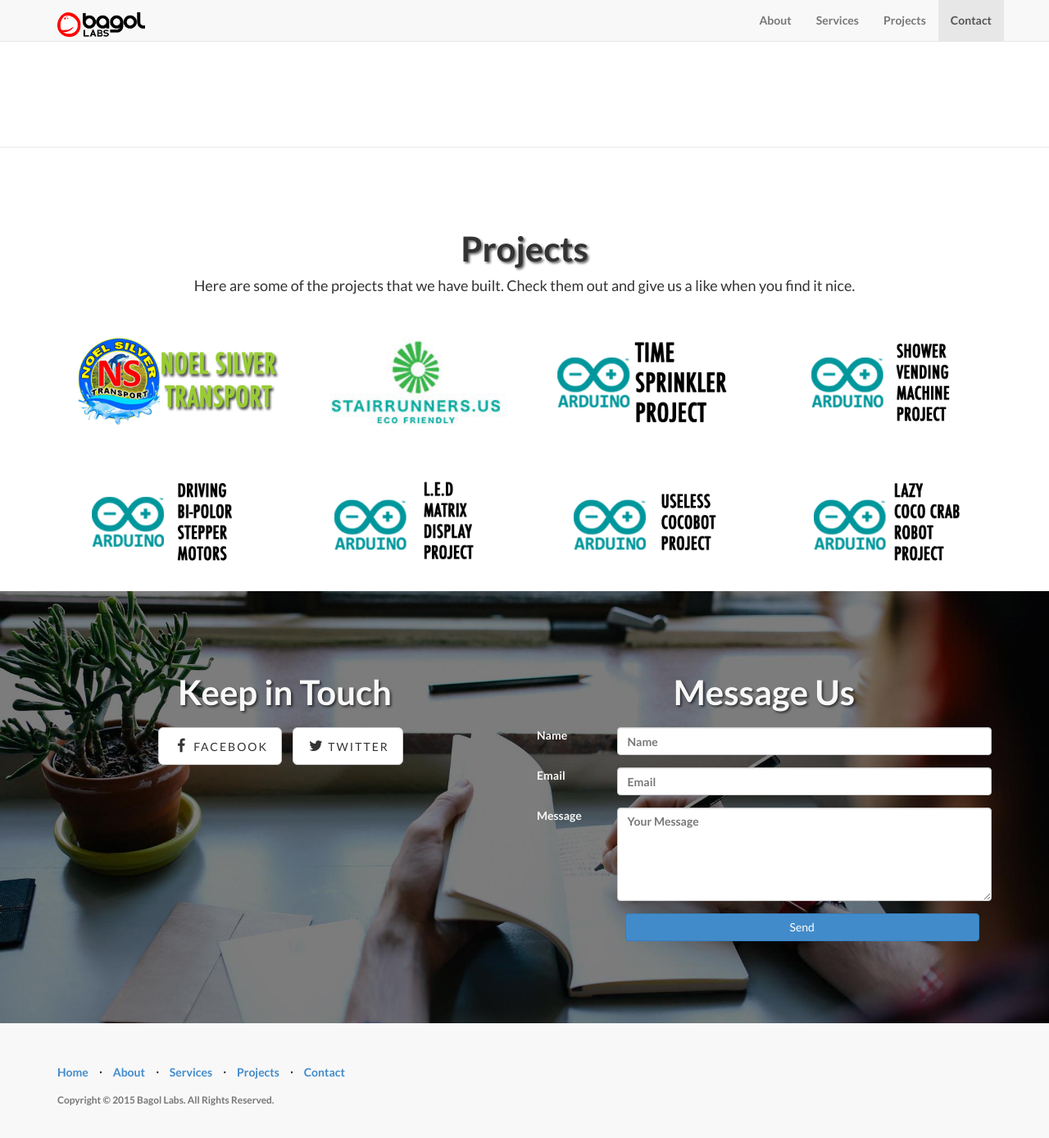
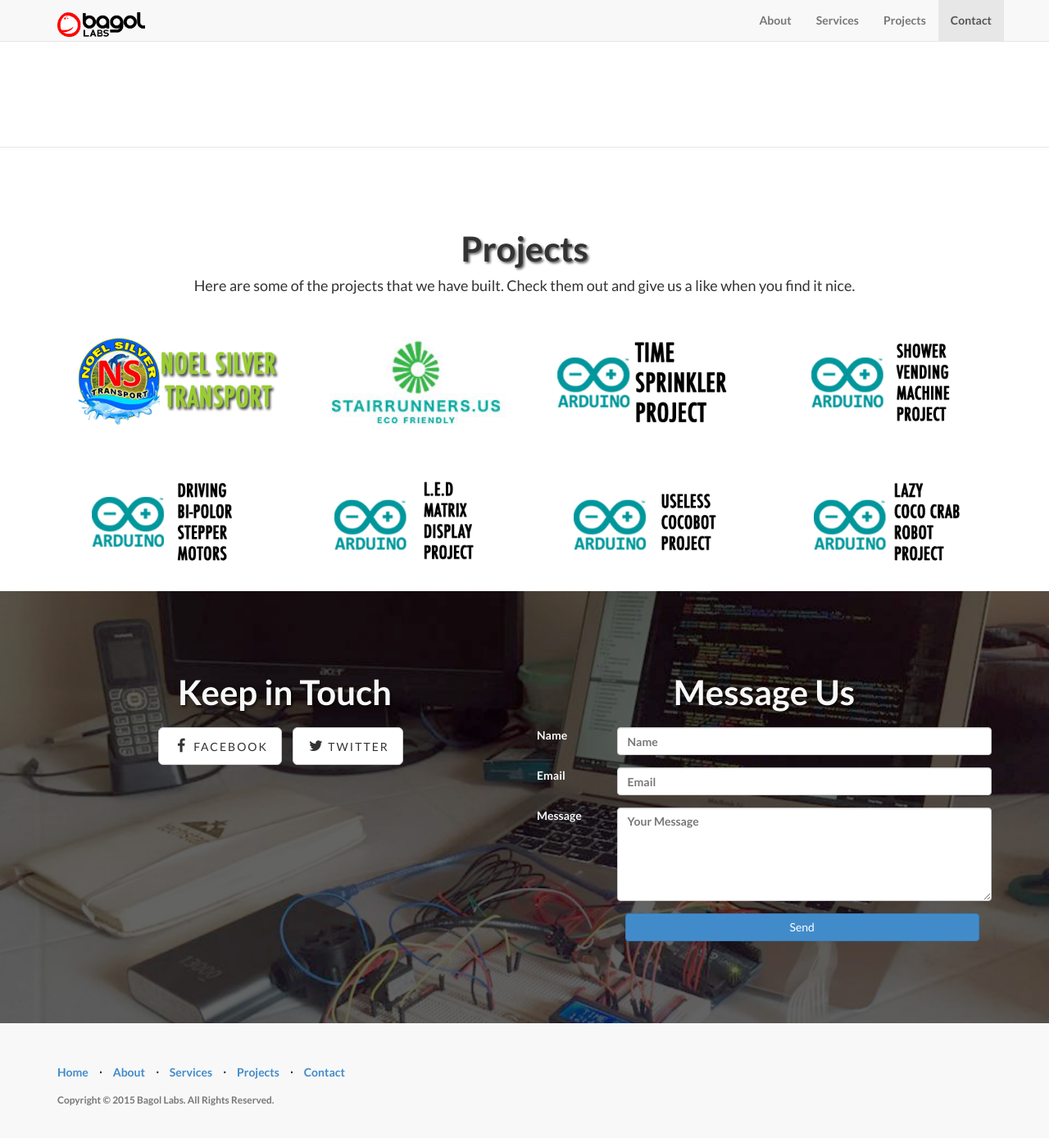
Before and after one commit to jiefool/bagol-labs-soft, a Jekyll site: the page built from index.html, in a window 1280 px wide and 1400 px high, scrolled down 2231 px. Shown: the top 1388 px of the window at 82% size. Built offline with Jekyll 4.4.1, drawn with Linux system fonts in a browser that asks for light colours.

Commit message:
change project banner

```diff
--- a/css/landing-page.css
+++ b/css/landing-page.css
@@ -112,7 +112,7 @@
 .banner {
     padding: 100px 0;
     color: #f8f8f8;
-    background: url(../img/banner-bg.jpg) no-repeat center center;
+    background: url(../img/intro-bg-2.jpg) no-repeat center center;
     background-size: cover;
 }
 
```
